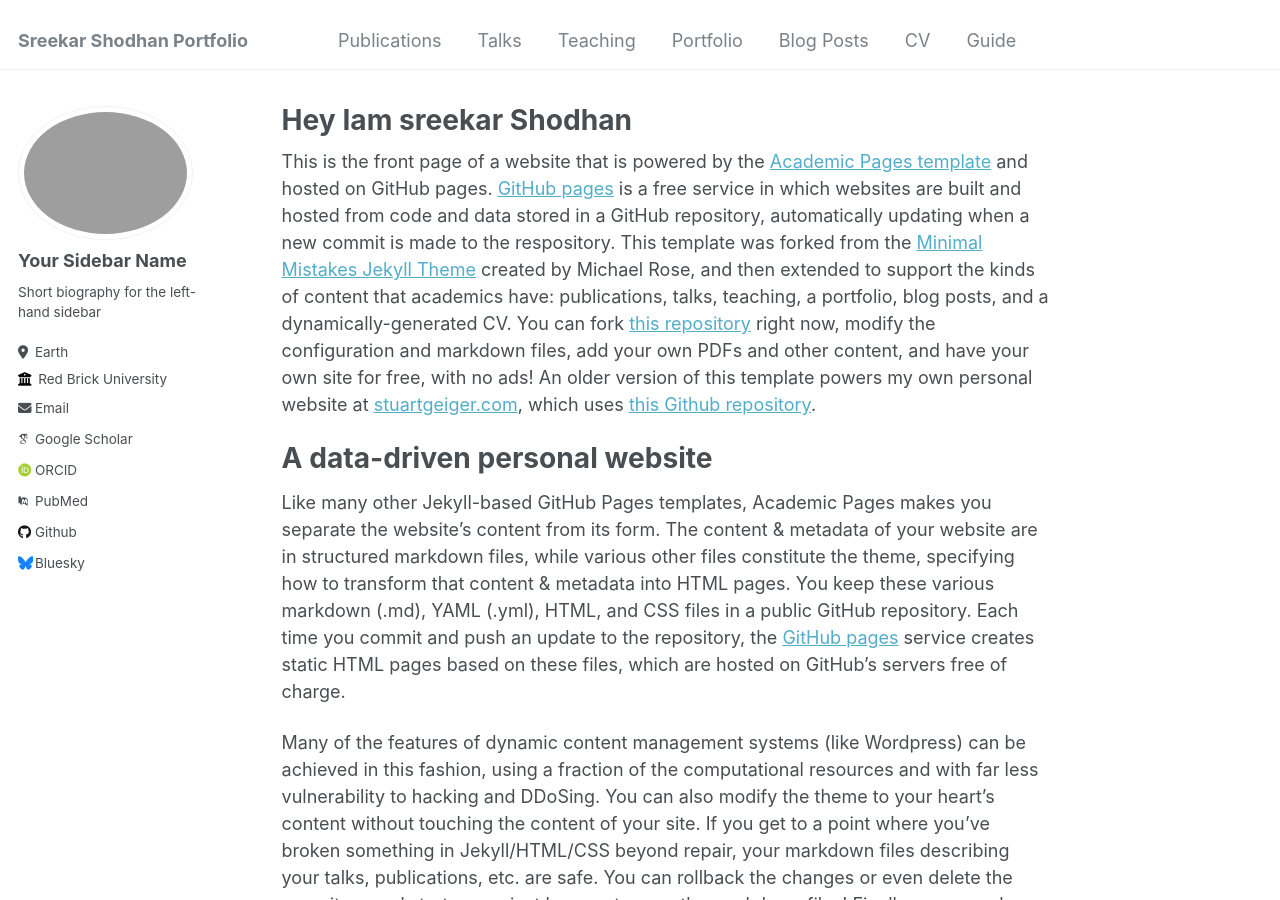
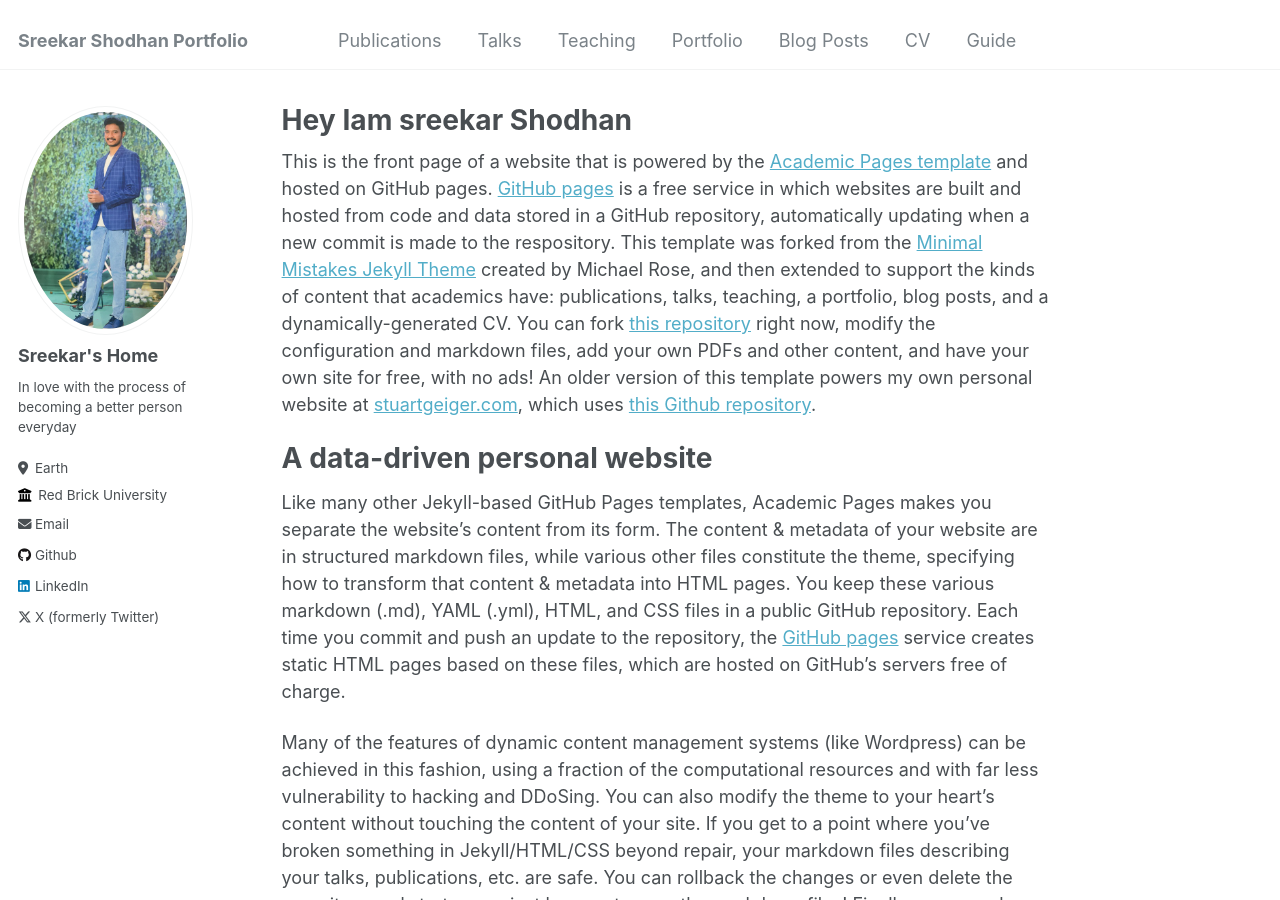
Before and after one commit to Sreekar-Shodhan/sreekar-shodhan.github.io, a Jekyll site: the page built from _pages/about.md, in a window 1280 px wide and 900 px high. Built offline with Jekyll 4.4.1, drawn with Linux system fonts in a browser that asks for light colours; some web fonts are replaced.

Commit message:
added links and short bio, photo

```diff
--- a/_config.yml
+++ b/_config.yml
@@ -21,34 +21,33 @@ repository               : "academicpages/academicpages.github.io"
 #               Additional customization can be done by editing /_includes/author-profile.html
 author:
   # Biographic information
-  avatar           : "allDP.jpg"
-  name             : "Your Sidebar Name"
-  pronouns         : # example: "she/her"
-  bio              : "Short biography for the left-hand sidebar"
+  avatar           : "allDP.jpeg"
+  name             : "Sreekar's Home"
+  bio              : "In love with the process of becoming a better person everyday"
   location         : "Earth"
   employer         : "Red Brick University"
   uri              : # URL
-  email            : "none@example.org"
+  email            : "ssmanuka@asu.edu"
 
   # Academic websites
   arxiv            : # URL - Update with the correct link to your profile
-  googlescholar    : "https://scholar.google.com/citations?user=PS_CX0AAAAAJ"
+  googlescholar    :
   impactstory      : # URL
-  orcid            : "http://orcid.org/yourorcidurl"
+  orcid            :
   semantic         : # URL
-  pubmed           : "https://www.ncbi.nlm.nih.gov/pubmed/?term=john+snow"
+  pubmed           :
   researchgate     : # URL
 
   # Repositories and software development
   bitbucket        : # Username - Update with your username on the site
   codepen          : # Username
   dribbble         : # Username
-  github           : "academicpages"
+  github           : "https://github.com/Sreekar-Shodhan"
   kaggle           : # Username
   stackoverflow    : # User number or user number and name (i.e., use "1" or "1/jeff-atwood")
 
   # Social media
-  bluesky          : "bsky.app" # Replace this with you Bluesky username
+  bluesky          :  # Replace this with you Bluesky username
   facebook         : # Username
   flickr           : # Username
   foursquare       : # Username
@@ -57,7 +56,7 @@ author:
   keybase          : # Username
   instagram        : # Username
   lastfm           : # Username
-  linkedin         : # Username
+  linkedin         : 'https://www.linkedin.com/in/sreekar-shodhan/' # Username
   mastodon         : # URL
   medium           : # URL
   pinterest        : # Username
@@ -65,7 +64,7 @@ author:
   steam            : # Username
   telegram         : # URL
   tumblr           : # Username
-  twitter          : # Username for X / Twitter
+  twitter          : 'https://x.com/ShodhanSreekar' # Username for X / Twitter
   vine             : # Username
   weibo            : # Username
   wikipedia        : # Username
```
